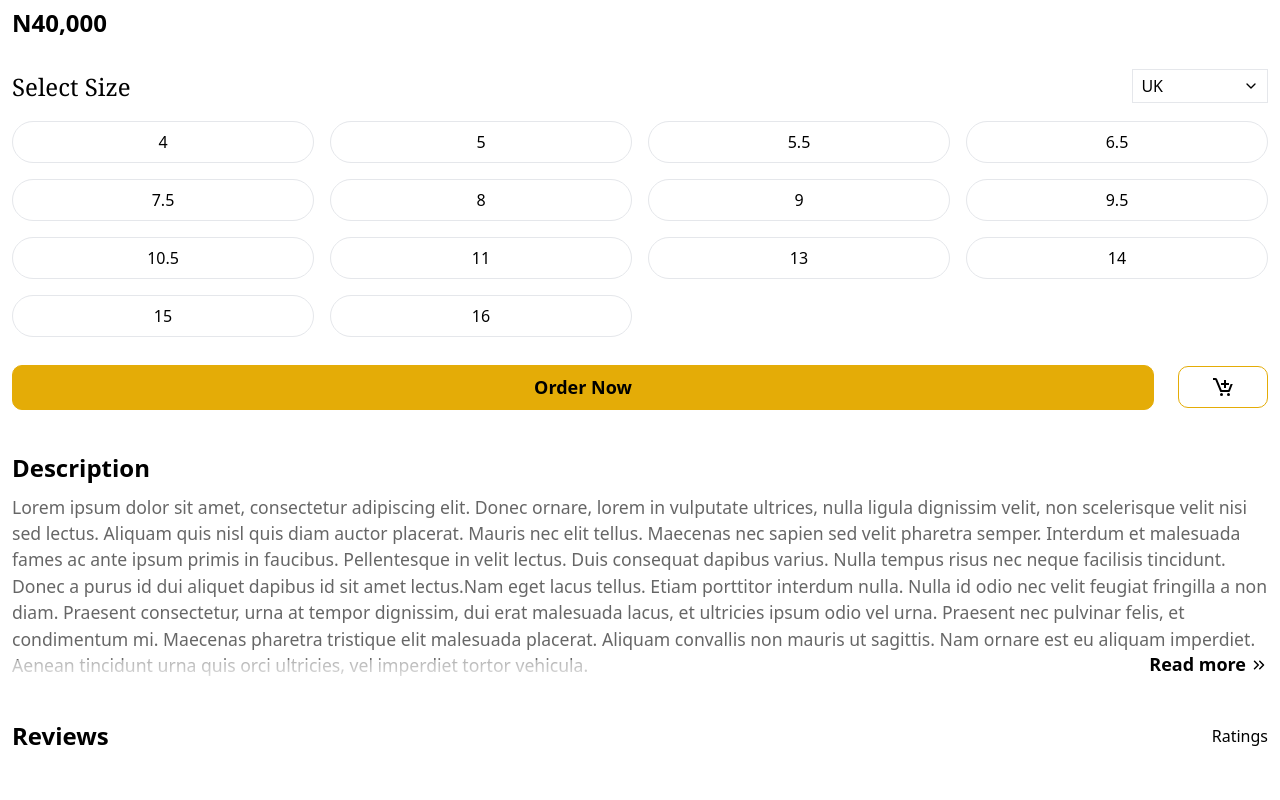
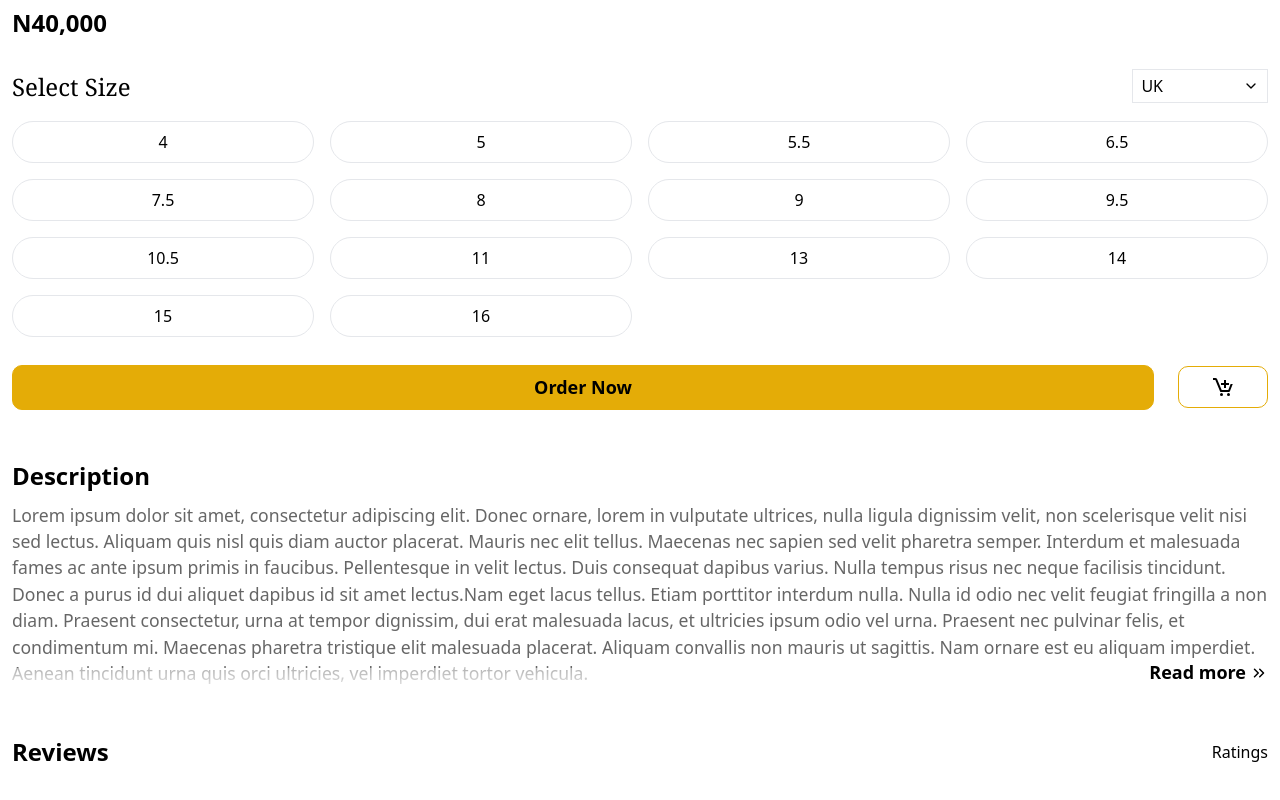
Before and after one commit to jephthahdominic/shoe-maker-template, a React (Vite) app: page /1 in a window 1280 px wide. Shown: the part 1249-2049 px from the top of the page. Built offline with nearby package versions, Linux system fonts and the light colour scheme; a web font is replaced by a local one.

Commit message:
working on the product description page;

```diff
--- a/src/components/Description.jsx
+++ b/src/components/Description.jsx
@@ -4,7 +4,7 @@ import { FiChevronsDown, FiChevronsLeft, FiChevronsRight } from 'react-icons/fi'
 export default function Description({product}) {
   const [readMore, setReadMore] = useState(false)
   return (
-    <article className={`relative p-3 mt-4 ${!readMore ? 'max-h-[300px]' : 'h-max'} overflow-hidden ${!readMore && 'fading-bottom'}`}
+    <article className={`relative p-3 mt-6 ${!readMore ? 'max-h-[300px]' : 'h-max'} overflow-hidden ${!readMore && 'fading-bottom'}`}
     onClick={()=>setReadMore(s=>!s)}>
       <h2 className='font-sans font-semibold text-[1.5rem]'>Description</h2>
       <p className='leading-normal text-darkTransparent text-[1.1rem] mt-2'>{product.description}</p>
--- a/src/components/Reviews.jsx
+++ b/src/components/Reviews.jsx
@@ -3,7 +3,7 @@ import Ratings from './Ratings'
 
 export default function Reviews() {
   return (
-    <div className='p-3 mt-4'>
+    <div className='p-3 mt-6'>
         <header className='flex items-center justify-between'>
           <h2 className='font-sans font-semibold text-[1.5rem]'>Reviews</h2>
           <Ratings />
```
